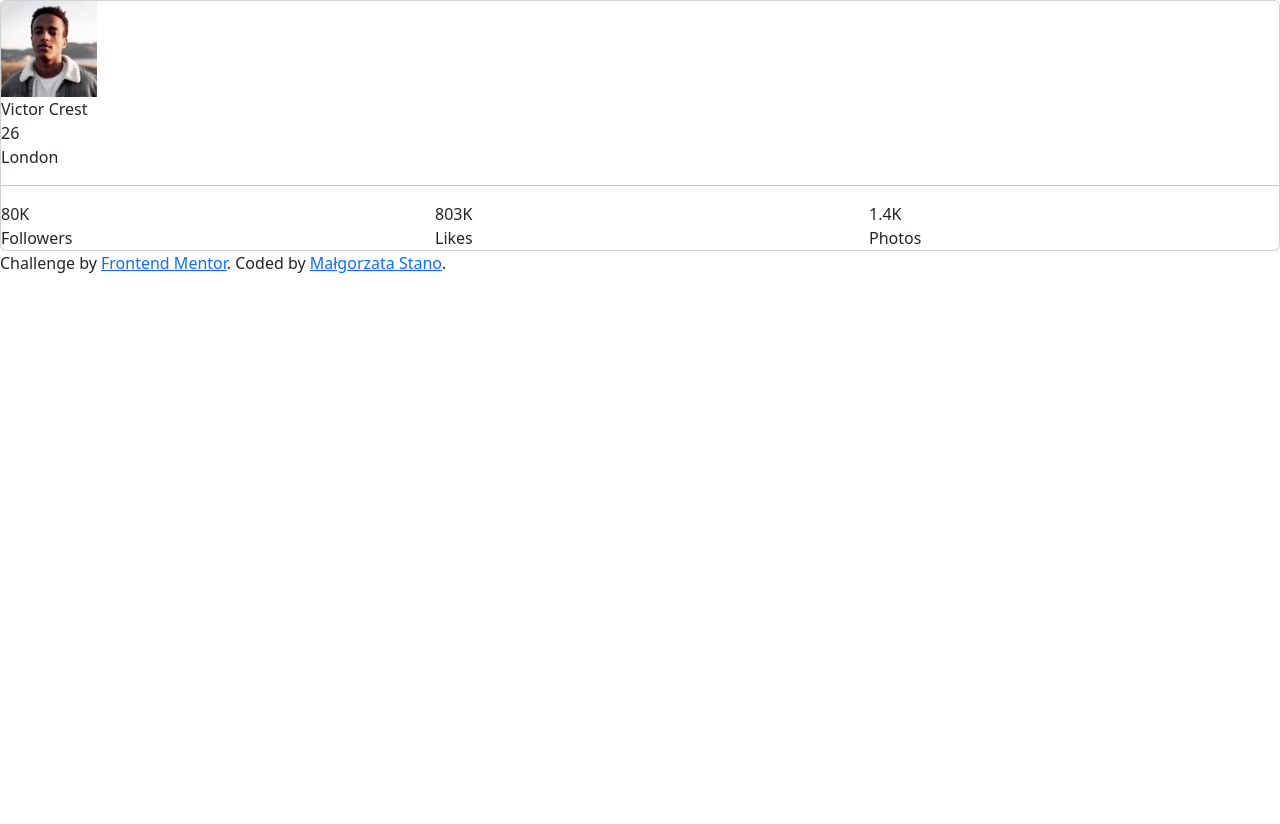
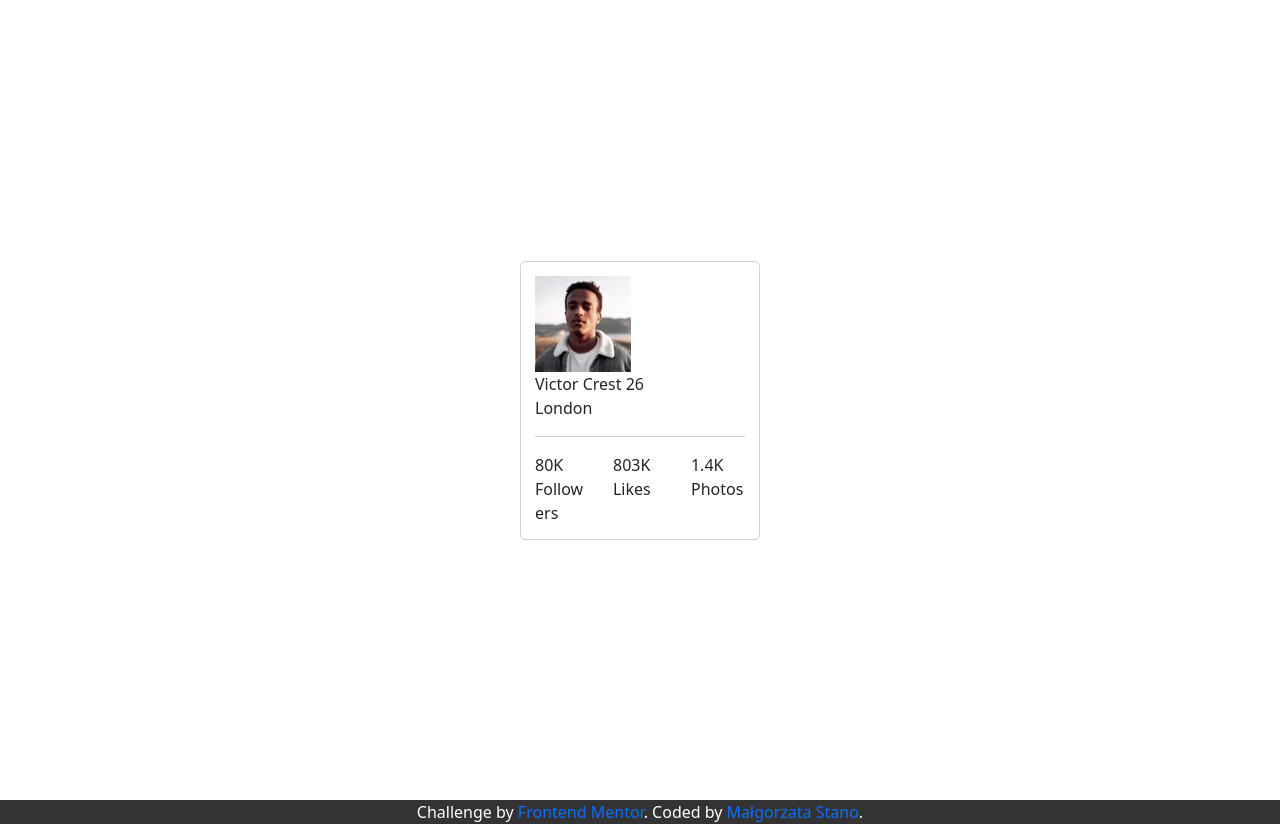
Before and after one commit to gosiast/profile-card-component-main, a plain HTML site: page index.html in a window 1280 px wide. Before the commit the page ends 800 px from the top, so only its background shows below. Drawn offline with nearby package versions, Linux system fonts and the light colour scheme.

Commit message:
created a wrapper, added styling of the card

```diff
--- a/index.html
+++ b/index.html
@@ -21,12 +21,15 @@
   </head>
   <body>
     <main>
+      <div class="wrapper">
         <div class="card">
+          <div class="profile-header"></div>
           <div class="profile-image">
             <img src="/images/image-victor.jpg" alt="profile-picture-victor" />
           </div>
-        <div class="profile-name">Victor Crest</div>
-        <div class="profile-age">26</div>
+          <div class="class profile-body">
+            <span class="profile-name">Victor Crest</span>
+            <span class="profile-age">26</span>
             <div class="profile-location">London</div>
             <hr />
             <div class="container-statistic-numbers">
@@ -44,6 +47,8 @@
               </div>
             </div>
           </div>
+        </div>
+      </div>
     </main>
     <footer>
       <div class="attribution">
--- a/src/styles.css
+++ b/src/styles.css
@@ -0,0 +1,21 @@
+.wrapper {
+  display: flex;
+  justify-content: center;
+  align-items: center;
+  height: 100vh; /** vh using 100% of the viewpoint*/
+}
+
+.card {
+    display:inline-block;
+  width: 240px;
+  padding: 14px;
+}
+footer {
+  background-color: #333;
+  color: white;
+  text-align: center;
+}
+
+footer a {
+  text-decoration: none;
+}
```
Also changed, not shown: images/bg-pattern-card.svg (deleted), images/bg-pattern-top.svg (deleted). Lines whose indentation alone changed are shown as unchanged.
